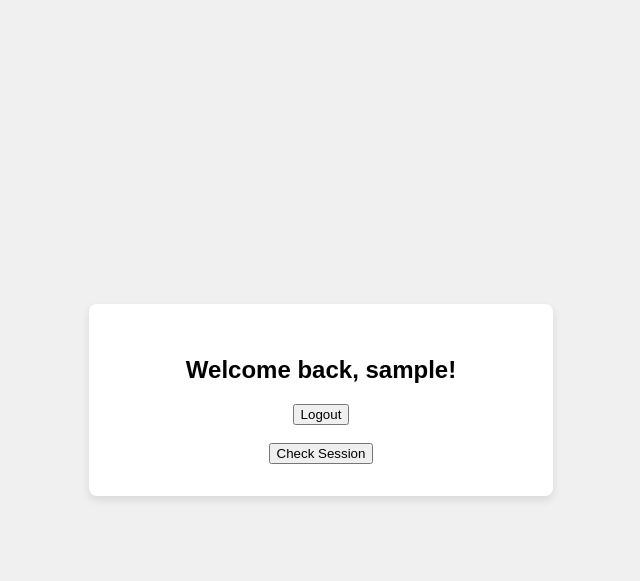
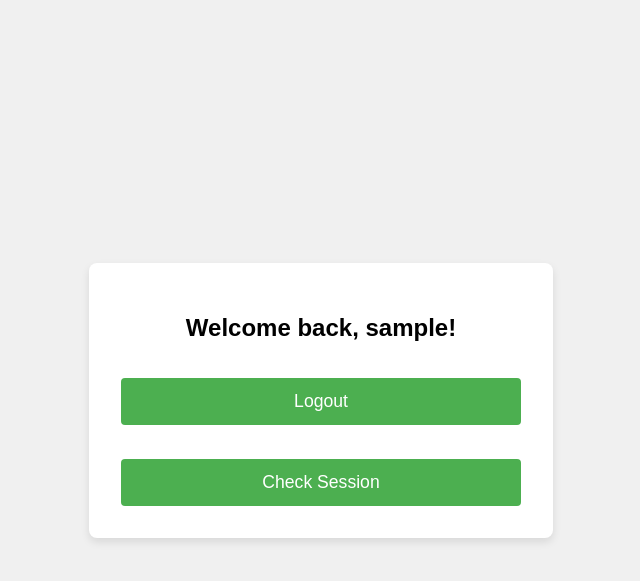
Before and after one commit to mansijp/Library-Management-System, a Flask app: page /dashboard in a window 1280 px wide. Shown: the top 581 px of the page, without its empty margins (319-959 px from the left). Run offline with Flask 3, Linux system fonts and the light colour scheme; the visitor is signed in with stand-in values (Sample User, id 1).

Commit message:
Front end GUI for Dashboard

```diff
--- a/CustomerAuthentication/src/webapp/static/dashboard.css
+++ b/CustomerAuthentication/src/webapp/static/dashboard.css
@@ -21,3 +21,16 @@ div {
 
 h2 {
     font-si
+}
+
+button {
+    width: 100%;
+    padding: 0.8rem;
+    background-color: #4CAF50;
+    color: white;
+    font-size: 1.1rem;
+    border: none;
+    border-radius: 4px;
+    cursor: pointer;
+    margin-top: 1rem;
+}
```
